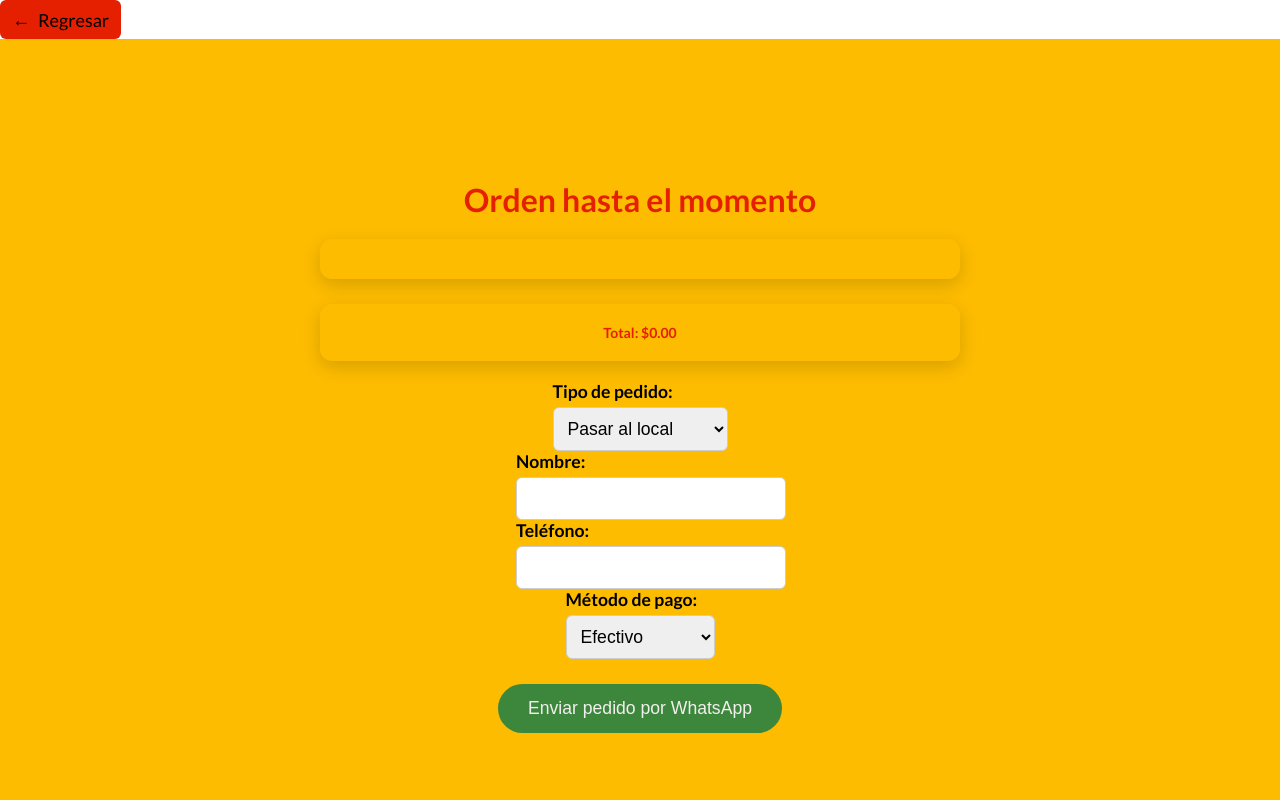
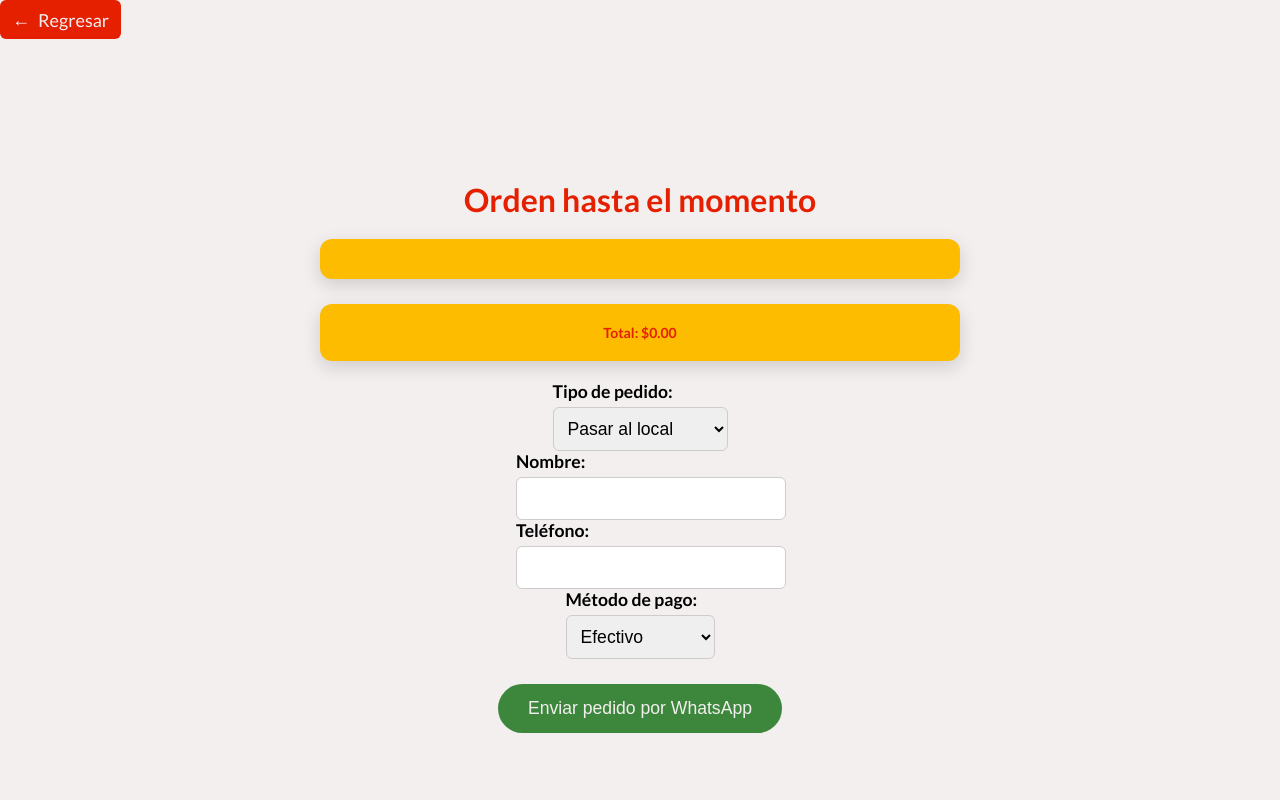
Before and after one commit to Elotecos/Pedidos, a plain HTML site: page pages/cart.html in a window 1280 px wide. Shown: the top 800 px of the page. Drawn offline with Linux system fonts and the light colour scheme.

Commit message:
changing styles

```diff
--- a/pages/cart.html
+++ b/pages/cart.html
@@ -12,7 +12,9 @@
     ></script>
   </head>
   <body>
-    <a href="/index.html" class="back-arrow"> &#8592; <span>Regresar</span> </a>
+    <a href="../index.html" class="back-arrow">
+      &#8592; <span>Regresar</span>
+    </a>
     <div class="cart-page">
       <h1>Orden hasta el momento</h1>
 
--- a/scripts/principal.js
+++ b/scripts/principal.js
@@ -38,7 +38,7 @@ function renderProduct(product) {
 
   productDiv.addEventListener("click", () => {
     // Redirigir a product.html con el ID del producto en la URL
-    window.location.href = `/pages/product.html?id=${product.id}`;
+    window.location.href = `pages/product.html?id=${product.id}`;
   });
 
   container.appendChild(productDiv);
--- a/styles/cart.css
+++ b/styles/cart.css
@@ -1,5 +1,8 @@
 @import url("global.css");
 
+body {
+  background-color: var(--color-white);
+}
 /* CONTENEDOR PRINCIPAL */
 .cart-page {
   min-height: 100vh;
@@ -7,7 +10,7 @@
   flex-direction: column;
   justify-content: center; /* centra vertical */
   align-items: center; /* centra horizontal */
-  background: var(--color-bg);
+  background: var(--color-white);
   padding: 20px;
 }
 
@@ -17,7 +20,7 @@
   align-items: center;
   padding: 8px 12px;
   background-color: var(--color-secondary);
-  color: var(--color-light);
+  color: var(--color-white);
   border-radius: 6px;
   text-decoration: none;
   font-size: 18px;
@@ -43,7 +46,7 @@ h1 {
 
 /* CART ITEMS */
 #cart-items {
-  background: var(--color-light);
+  background: var(--color-bg);
   border-radius: 12px;
   padding: 20px;
   box-shadow: 0 6px 18px rgba(0, 0, 0, 0.15);
@@ -84,7 +87,7 @@ h1 {
 
 /* TOTAL */
 #cart-total-container {
-  background: var(--color-light);
+  background: var(--color-bg);
   border-radius: 12px;
   padding: 20px;
   box-shadow: 0 6px 18px rgba(0, 0, 0, 0.15);
@@ -110,7 +113,7 @@ h1 {
 form {
   width: 100%;
   max-width: 600px;
-  background: var(--color-light);
+  background: var(--color-white);
   padding: 20px;
   border-radius: 12px;
   box-shadow: 0 6px 18px rgba(0, 0, 0, 0.15);
@@ -145,7 +148,7 @@ button {
   font-size: 1.1rem;
   cursor: pointer;
   background-color: var(--color-accent);
-  color: var(--color-light);
+  color: var(--color-white);
   border: none;
   border-radius: 30px;
   transition:
```
